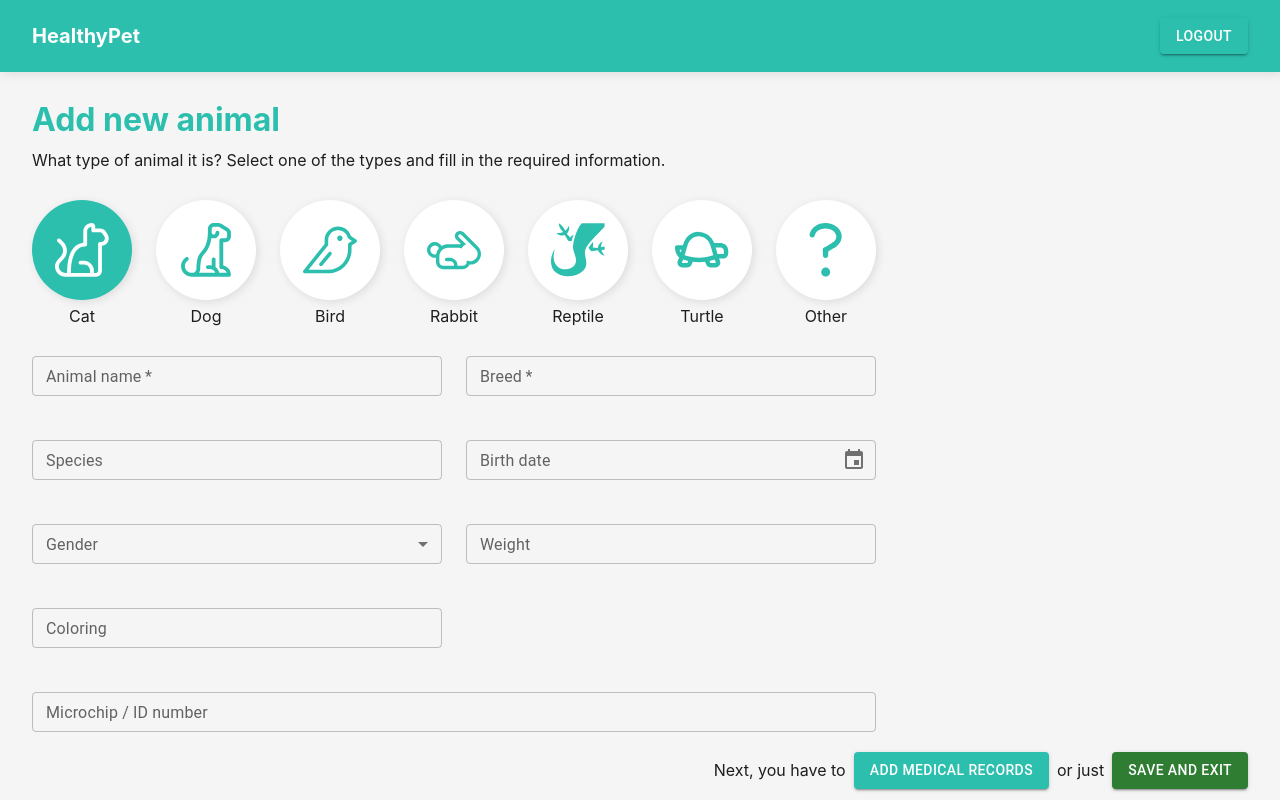
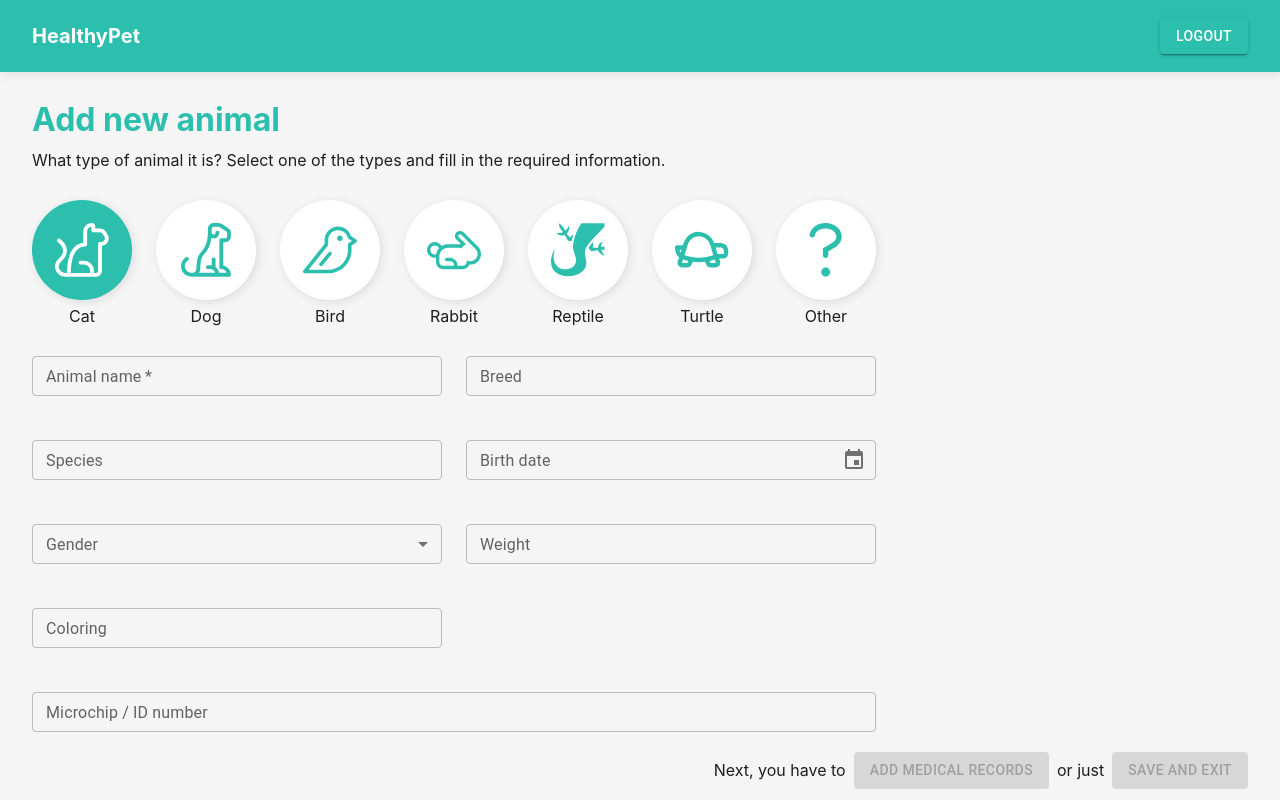
Before and after one commit to MafteiMugurel/Healthy-Pet, a React (Create React App) app: page /add-animal in a window 1280 px wide. Built offline with nearby package versions, Linux system fonts and the light colour scheme; no server answers; the database is empty; sample sign-in values are in the browser's storage.

Commit message:
Refactor AddAnimal component to handle data submission to Firebase and enhance Dashboard to properly fetch and display animal data

```diff
--- a/src/index.scss
+++ b/src/index.scss
@@ -27,7 +27,7 @@ body,
   height: 100%;
 }
 
-.MuiButton-containedPrimary {
+.MuiButton-containedPrimary:not(.Mui-disabled) {
   background-color: var(--primary-color) !important;
 }
 
--- a/src/interfaces/animal.model.tsx
+++ b/src/interfaces/animal.model.tsx
@@ -10,4 +10,8 @@ export interface Animal {
   latestVetVisit: string;
   name: string;
   reminders: Reminder[];
+  id: string;
+  breed: string;
+  species: string;
+  gender: string;
 }
--- a/src/pages/add-animal/add-animal.tsx
+++ b/src/pages/add-animal/add-animal.tsx
@@ -13,8 +13,12 @@ import { AdapterDayjs } from "@mui/x-date-pickers/AdapterDayjs";
 
 import { useState } from "react";
 import SVGIcon from "../../components/svg-icon/svg-icon";
+import { push, ref } from "firebase/database";
+import { db } from "../../services/firebase";
+import { useAuth } from "../../context/AuthContext";
 
 const AddAnimal = () => {
+  const { userData } = useAuth();
   const animalTypes = [
     { id: "cat", icon: "cat" },
     { id: "dog", icon: "dog" },
@@ -36,7 +40,7 @@ const AddAnimal = () => {
     weight: "",
   });
 
-  function handleChange(e: { target: { name: any; value: any } }) {
+  const handleChange = (e: { target: { name: any; value: any } }) => {
     const { name, value } = e.target;
     console.log(name, " - ", value);
 
@@ -46,7 +50,31 @@ const AddAnimal = () => {
     }));
 
     console.log(formData);
-  }
+  };
+
+  const handleAddMedical = () => {
+    handleSubmitData().then((newUserRef) => {
+      window.location.href = `/add-medical/${newUserRef.key}`;
+    });
+  };
+
+  const handleSaveAndExit = () => {
+    handleSubmitData().then(() => {
+      window.location.href = "/dashboard";
+    });
+  };
+
+  const handleSubmitData = () => {
+    return (async () => {
+      try {
+        const usersRef = ref(db, `users/${userData?.uid}/animals`);
+        const newUserRef = await push(usersRef, formData);
+        return newUserRef;
+      } catch (error) {
+        throw error;
+      }
+    })();
+  };
 
   return (
     <div className="add-animal-container">
@@ -92,7 +120,6 @@ const AddAnimal = () => {
             name="name"
           />
           <TextField
-            required
             label="Breed"
             size="small"
             onChange={handleChange}
@@ -155,9 +182,20 @@ const AddAnimal = () => {
       </div>
       <div className="add-animal-actions">
         <span>Next, you have to</span>
-        <Button variant="contained">add medical records</Button>
+        <Button
+          variant="contained"
+          onClick={handleAddMedical}
+          disabled={!formData.name.trim()}
+        >
+          add medical records
+        </Button>
         <span> or just </span>
-        <Button variant="contained" color="success">
+        <Button
+          variant="contained"
+          color="success"
+          onClick={handleSaveAndExit}
+          disabled={!formData.name.trim()}
+        >
           save and exit
         </Button>
       </div>
--- a/src/pages/dashboard/dashboard.tsx
+++ b/src/pages/dashboard/dashboard.tsx
@@ -14,8 +14,19 @@ const Dashboard = () => {
     const loadProfile = async () => {
       if (userData?.uid) {
         const data = await fetchAnimals(userData.uid);
-        console.log(data);
-        setAnimals(data);
+        const animalsArray: Animal[] = data
+          ? Object.entries(data).map(([id, item]) => {
+              const castItem = item as any;
+              return {
+                ...(castItem as Animal),
+                id,
+                reminders: castItem?.reminders
+                  ? Object.values(castItem.reminders)
+                  : [],
+              };
+            })
+          : [];
+        setAnimals(animalsArray);
       }
     };
 
```
